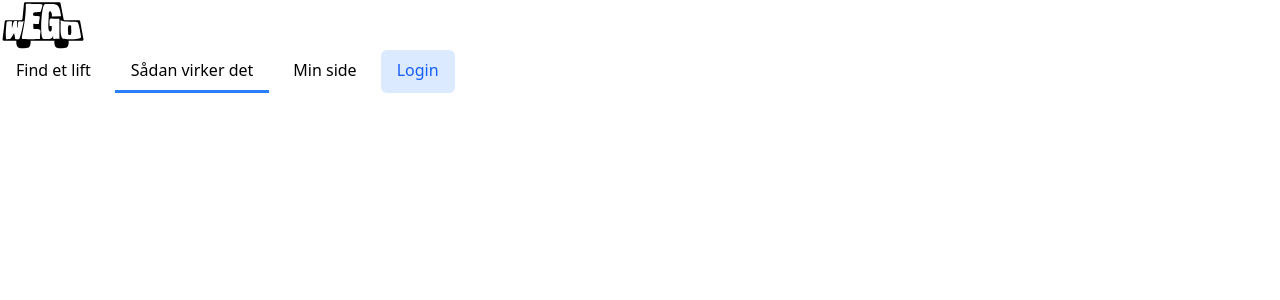
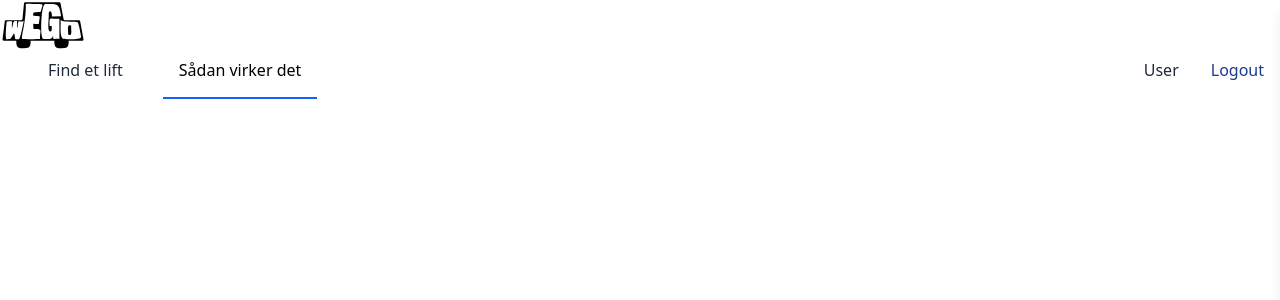
Before and after one commit to JJayexd/wego-svendepr-ve, a React (Vite) app in the folder Frontend/: page / in a window 1280 px wide. Shown: the top 300 px of the page. Built offline with nearby package versions, Linux system fonts and the light colour scheme.

Commit message:
Nav mangler kun User Auth

```diff
--- a/Frontend/src/Components/Nav/Nav.jsx
+++ b/Frontend/src/Components/Nav/Nav.jsx
@@ -1,84 +1,111 @@
-/** Sådan laver du en note */
 import { NavLink } from "react-router-dom";
 import { useState } from "react";
 
 export const Nav = () => {
   const [isOpen, setIsOpen] = useState(false);
 
-    const navItems = [
+  const navItemsDesktop = [
     { name: "Find et lift", path: "/lift" },
     { name: "Sådan virker det", path: "/" },
-        { name: "Min side", path: "/a" },
-        { name: "Login", path: "/b" },
-    ]
+  ];
+
+  const navItemsMobile = [
+    { name: "Forside", path: "/" },
+    { name: "Find et lift", path: "/lift" },
+  ];
 
   return (
-        <nav className="border-box ml-auto">
-            {/** Burger-menu for Mobil */}
-            <div className="sm:hidden">
-                <button
-                    className="flex items-center justify-center h-8 w-8 mt-1"
-                    onClick={() => setIsOpen(!isOpen)}
-                >
-                {isOpen ? (
-                    <i className="fa-solid fa-xmark text-xl absolute right-4" />
-                ) : (
-                    <i className="fa-solid fa-bars text-xl absolute right-4" />
-                )}
-                </button>
-            </div>
-
-            {/** Nav for Desktop */}
-            <ul className="hidden md:flex md:space-x-2 md:ml-auto">
-                {navItems.map((item, index) => {
-                    const lastIndex = navItems.length - 1;
-                    const secondLastIndex = navItems.length - 2;
-
-                    let liClasses = "";
-                    if (index === lastIndex) {
-                    liClasses = "bg-blue-100 text-blue-600 rounded-md";
-                    }
-
-                    return (
-                        <li key={item.path} className={liClasses}>
+    <nav className="ml-auto flex items-center w-full justify-between">
+      {/** Desktop navigation (Efter logo) */}
+      <ul className="hidden md:flex space-x-6 ml-8">
+        {navItemsDesktop.map((item) => (
+          <li key={item.path}>
             <NavLink
               to={item.path}
               className={({ isActive }) =>
-                                    `block px-4 py-2  ${
-                                    isActive ? "border-b-3 border-blue-500" : ""
+                `px-4 py-4 ${
+                  isActive
+                    ? "border-b-2 border-blue-600"
+                    : "text-gray-800 hover:text-blue-700"
                 }`
               }
             >
               {item.name}
             </NavLink>
           </li>
-                    );
-                })}
+        ))}
       </ul>
 
+      {/** Konto (desktop) */}
+      <div className="hidden md:flex items-center space-x-4 ml-auto">
+        <span className="text-gray-800">User</span>
+        <button className="px-4 py-2 text-blue-900 rounded-lg hover:bg-blue-50 transition">
+          Logout
+        </button>
+      </div>
 
+      {/** Mobil burger-menu */}
+      <div className="md:hidden ml-auto">
+        <button
+          className="flex items-center justify-center h-8 w-8"
+          onClick={() => setIsOpen(!isOpen)}
+        >
+          {isOpen ? (
+            <i className="fa-solid fa-xmark text-xl" />
+          ) : (
+            <i className="fa-solid fa-bars text-xl" />
+          )}
+        </button>
+      </div>
 
-            {/** Nav for Mobil */}
-            {isOpen && (
-                <div className="w-screen mt-2">
-                    <ul className="md:hidden flex flex-col">
-                    {navItems.map((item) => (
+      {/** Mobilmenu Overlay */}
+      <div
+        className={`fixed inset-0 z-40 bg-black/30 transition-opacity duration-300 ${
+          isOpen ? "opacity-100" : "opacity-0 pointer-events-none"
+        }`}
+        onClick={() => setIsOpen(false)}
+      ></div>
+
+      {/** Mobilmenu */}
+      <div
+        className={`fixed top-0 right-0 h-full w-3/4 max-w-xs bg-white z-50 shadow-lg transform transition-transform duration-300 ease-in-out ${
+          isOpen ? "translate-x-0" : "translate-x-full"
+        }`}
+      >
+        <div className="flex justify-end p-4">
+          <button onClick={() => setIsOpen(false)}>
+            <i className="fa-solid fa-xmark text-2xl" />
+          </button>
+        </div>
+
+        <ul className="flex flex-col space-y-2 px-6">
+          {navItemsMobile.map((item) => (
             <li key={item.path}>
               <NavLink
                 to={item.path}
                 onClick={() => setIsOpen(false)}
                 className={({ isActive }) =>
-                                `block px-4 py-2 ${
-                                    isActive ? "bg-gray-100 font-semibold" : ""
-                                }`}
+                  `block py-2 text-lg ${
+                    isActive ? "font-semibold text-blue-600" : "text-gray-800"
+                  }`
+                }
               >
                 {item.name}
               </NavLink>
             </li>
           ))}
         </ul>
+
+        <div className="mt-8 pt-6 px-6">
+          <h3 className="font-semibold mb-2">Konto</h3>
+          <div className="border rounded-md px-4 py-2 text-gray-500">
+            User
           </div>
-            )}
+          <button className="mt-4 w-full bg-blue-500 text-white py-2 rounded-lg">
+            Login / Logout
+          </button>
+        </div>
+      </div>
     </nav>
-    )
-}
+  );
+};
```
Lines whose indentation alone changed are shown as unchanged.
